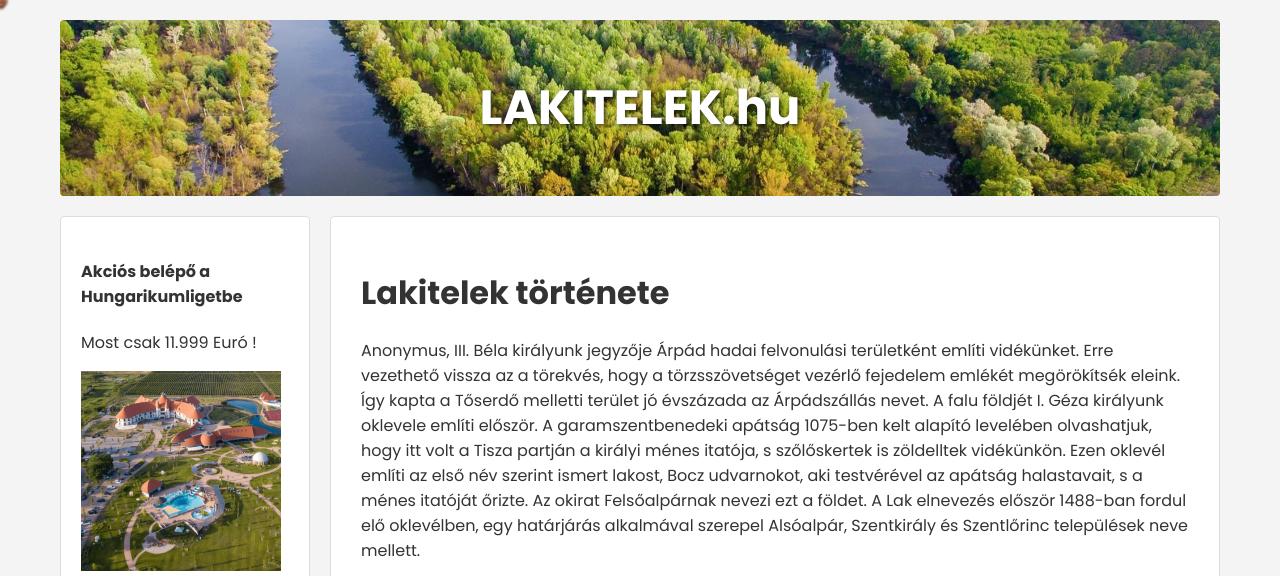
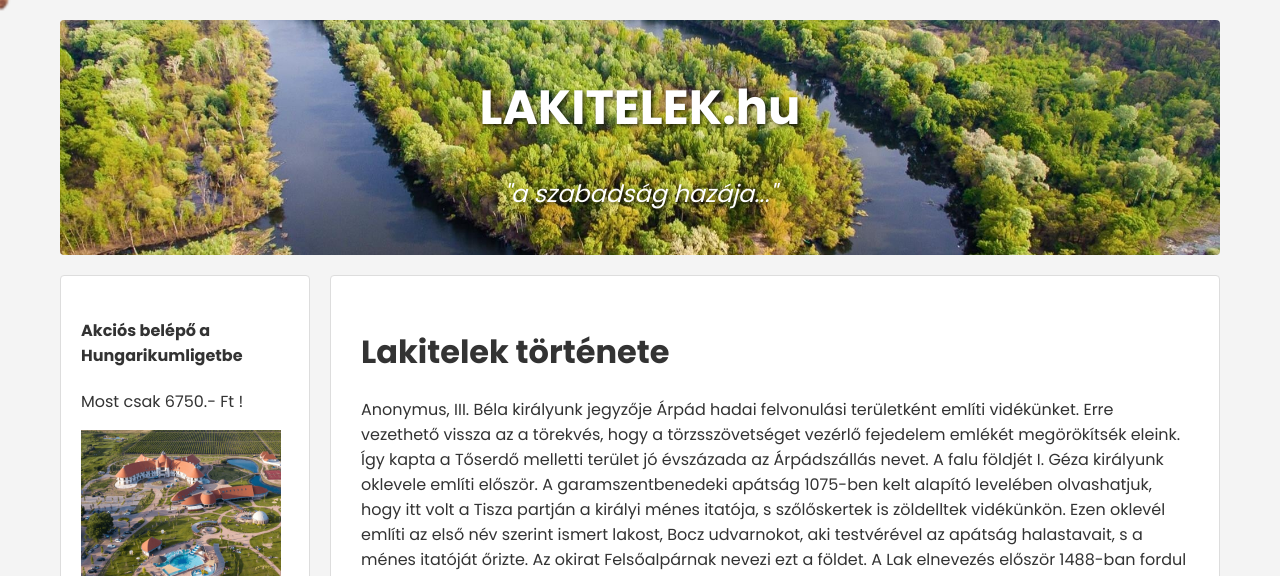
Before and after one commit to molnarmaxim/grid-oldal, a plain HTML site: page index.html in a window 1280 px wide. Shown: the top 576 px of the page. Drawn offline with Linux system fonts and the light colour scheme.

Commit message:
nah mostmar fix kesz

```diff
--- a/index.html
+++ b/index.html
@@ -10,10 +10,11 @@
     <div class="grid-container">
         <header class="header">
             <h1>LAKITELEK.hu</h1>
+            <p><i>"a szabadság hazája..."</i></p>
         </header>
         <aside class="sidebar">
             <h4>Akciós belépő a <br>Hungarikumligetbe</h4>
-            <p>Most csak 11.999 Euró !</p>
+            <p>Most csak 6750.- Ft !</p>
             <img src="hunliget.jpg" width="200px" alt="">
             <button class="btn">Megrendelem</button>
             <hr>
```
